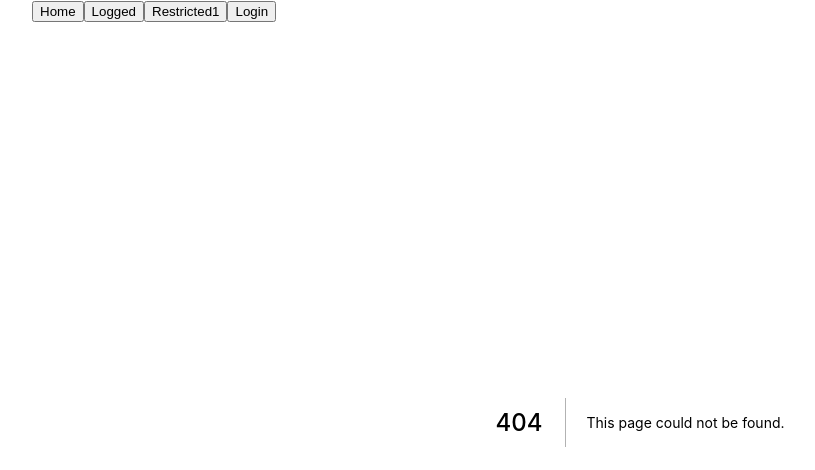
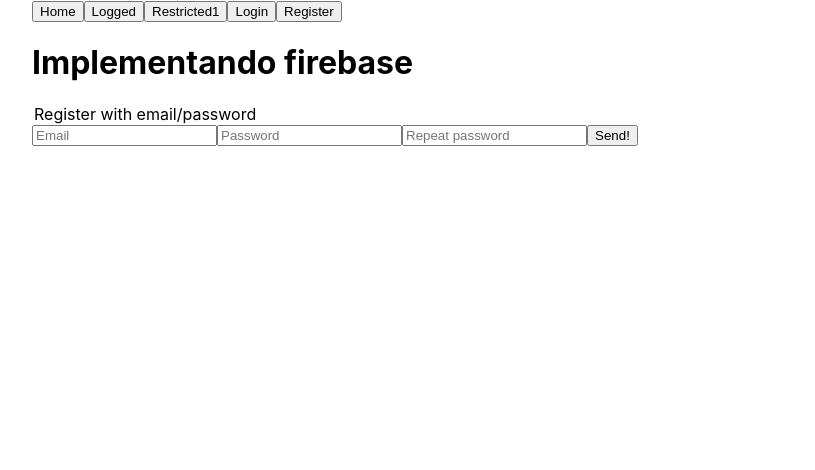
Before and after one commit to albertarques/firebase-auth-next-demo, a Next.js app: page /register in a window 1280 px wide. Before the commit this address had no page. Shown: the top 470 px of the page, without its empty margins (0-815 px from the left). Built offline with nearby package versions, Linux system fonts and the light colour scheme.

Commit message:
Adding Register functions

```diff
--- a/components/Nav.js
+++ b/components/Nav.js
@@ -14,9 +14,14 @@
       );
     } else {
       return (
-        <button>
-          <Link href={"/login"}>Login</Link>
-        </button>
+        <>
+          <button>
+            <Link href={"/login"}>Login</Link>
+          </button>
+          <button>
+            <Link href={"/register"}>Register</Link>
+          </button>
+        </>
       );
     }
   }
--- a/pages/login.js
+++ b/pages/login.js
@@ -30,7 +30,7 @@
     <div className={styles.container}>
       <h1>Implementando firebase</h1>
       <form onSubmit={loginUser}>
-        <legend>Sign in with email/password</legend>
+        <legend>Log in with email/password</legend>
         <input
           id="email"
           type="email"
--- /dev/null
+++ b/pages/register.js
@@ -0,0 +1,75 @@
+import styles from "../styles/Home.module.css";
+import { createUserWithEmailAndPassword } from "firebase/auth";
+import { useRouter } from "next/router";
+import { useState } from "react";
+import { auth } from "./_app";
+
+function Register() {
+  const [email, setEmail] = useState();
+  const [password, setPassword] = useState();
+  const [valPassword, setValPassword] = useState();
+
+  const { push } = useRouter();
+
+  const registerUser = async (e) => {
+    e.preventDefault();
+    // // Validation email regex
+    // if (!/^\w+([\.-]?\w+)*@\w+([\.-]?\w+)*(\.\w{2,3})+$/.test(username)) {
+    //   return alert("Has introducido una dirección de correo no válida.");
+    // }
+    // // Validation password -> valPassword
+    // if (password !== valPassword)
+    //   return alert("Las contraseñas deben coincidir.");
+
+    try {
+      await createUserWithEmailAndPassword(auth, email, password).then(
+        (userCredential) => {
+          const user = userCredential.user;
+          console.log(user);
+        }
+      );
+      push("/");
+    } catch (error) {
+      console.log(error.code); // 'auth/network-request-failed'
+      console.log(error.message); // 'Firebase: Error (auth/network-request-failed).'
+      console.log(error.name); // 'FirebaseError'
+      console.log(error.customData); // {}
+    }
+  };
+
+  return (
+    <div className={styles.container}>
+      <h1>Implementando firebase</h1>
+      <form onSubmit={registerUser}>
+        <legend>Register with email/password</legend>
+        <input
+          id="email"
+          type="email"
+          name="email"
+          placeholder="Email"
+          onChange={(e) => setEmail(e.target.value)}
+          required
+        />
+        <input
+          id="password"
+          type="password"
+          name="password"
+          placeholder="Password"
+          onChange={(e) => setPassword(e.target.value)}
+          required
+        />
+        <input
+          id="valPassword"
+          type="password"
+          name="password"
+          placeholder="Repeat password"
+          onChange={(e) => setValPassword(e.target.value)}
+          required
+        />
+        <button>Send!</button>
+      </form>
+    </div>
+  );
+}
+
+export default Register;
```
Also changed, not shown: pages/index.js (+0 -9 lines).
